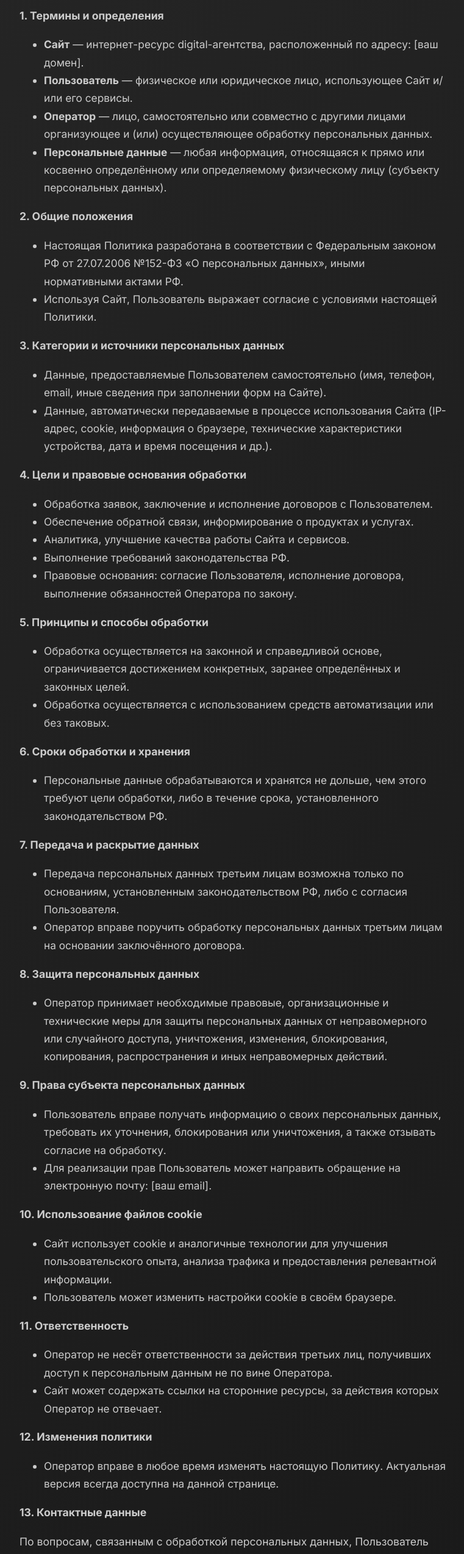
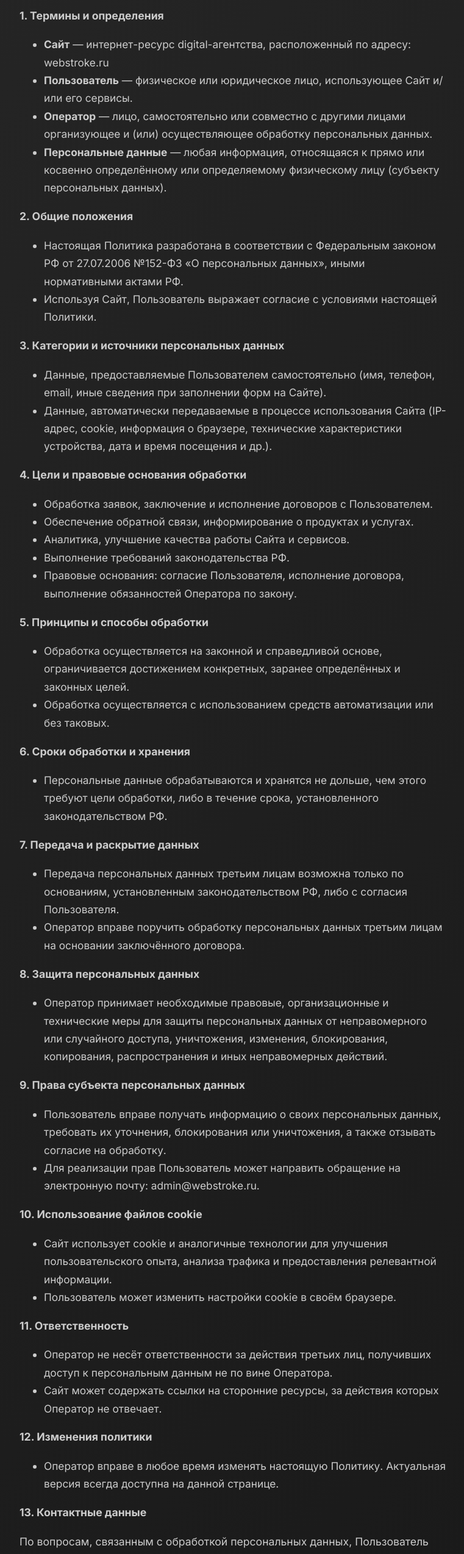
Before and after one commit to Dveyn/web_stroke, a Next.js app: page /privacy-policy in a window 1280 px wide. Shown: the part 234-2783 px from the top of the page at 61% size, without its empty margins (258-1019 px from the left). Built offline with nearby package versions, Linux system fonts and the light colour scheme.

Commit message:
fix policy

```diff
--- a/src/app/cookies-policy/page.js
+++ b/src/app/cookies-policy/page.js
@@ -53,7 +53,7 @@ export default function CookiesPolicy() {
           <li>Оператор вправе в любое время изменять настоящую Политику. Актуальная версия всегда доступна на данной странице.</li>
         </ul>
         <p><b>11. Контактные данные</b></p>
-        <p>По вопросам, связанным с использованием cookies, Пользователь может обратиться по адресу электронной почты: [ваш email].</p>
+        <p>По вопросам, связанным с использованием cookies, Пользователь может обратиться по адресу электронной почты: admin@webstroke.ru.</p>
         <p style={{marginTop:'2em',fontSize:'0.98em',color:'#888'}}>Последнее обновление: 2025</p>
         <p style={{marginTop:'1em',fontSize:'0.95em',color:'#888'}}>Политика составлена с учётом требований ФЗ «О персональных данных» №152-ФЗ, ФЗ «Об информации, информационных технологиях и о защите информации» №149-ФЗ, ГК РФ и иных нормативных актов.</p>
       </section>
--- a/src/app/privacy-policy/page.js
+++ b/src/app/privacy-policy/page.js
@@ -5,7 +5,7 @@ export default function PrivacyPolicy() {
       <section style={{color:'#ccc',fontSize:'1.08rem',lineHeight:1.7}}>
         <p><b>1. Термины и определения</b></p>
         <ul>
-          <li><b>Сайт</b> — интернет-ресурс digital-агентства, расположенный по адресу: [ваш домен].</li>
+          <li><b>Сайт</b> — интернет-ресурс digital-агентства, расположенный по адресу: webstroke.ru</li>
           <li><b>Пользователь</b> — физическое или юридическое лицо, использующее Сайт и/или его сервисы.</li>
           <li><b>Оператор</b> — лицо, самостоятельно или совместно с другими лицами организующее и (или) осуществляющее обработку персональных данных.</li>
           <li><b>Персональные данные</b> — любая информация, относящаяся к прямо или косвенно определённому или определяемому физическому лицу (субъекту персональных данных).</li>
@@ -49,7 +49,7 @@ export default function PrivacyPolicy() {
         <p><b>9. Права субъекта персональных данных</b></p>
         <ul>
           <li>Пользователь вправе получать информацию о своих персональных данных, требовать их уточнения, блокирования или уничтожения, а также отзывать согласие на обработку.</li>
-          <li>Для реализации прав Пользователь может направить обращение на электронную почту: [ваш email].</li>
+          <li>Для реализации прав Пользователь может направить обращение на электронную почту: admin@webstroke.ru.</li>
         </ul>
         <p><b>10. Использование файлов cookie</b></p>
         <ul>
@@ -66,7 +66,7 @@ export default function PrivacyPolicy() {
           <li>Оператор вправе в любое время изменять настоящую Политику. Актуальная версия всегда доступна на данной странице.</li>
         </ul>
         <p><b>13. Контактные данные</b></p>
-        <p>По вопросам, связанным с обработкой персональных данных, Пользователь может обратиться по адресу электронной почты: [ваш email].</p>
+        <p>По вопросам, связанным с обработкой персональных данных, Пользователь может обратиться по адресу электронной почты: admin@webstroke.ru.</p>
         <p style={{marginTop:'2em',fontSize:'0.98em',color:'#888'}}>Последнее обновление: 2025</p>
         <p style={{marginTop:'1em',fontSize:'0.95em',color:'#888'}}>Политика составлена с учётом требований ФЗ «О персональных данных» №152-ФЗ, ФЗ «Об информации, информационных технологиях и о защите информации» №149-ФЗ, ГК РФ и иных нормативных актов.</p>
       </section>
--- a/src/app/terms-of-use/page.js
+++ b/src/app/terms-of-use/page.js
@@ -5,7 +5,7 @@ export default function TermsOfUse() {
       <section style={{color:'#ccc',fontSize:'1.08rem',lineHeight:1.7}}>
         <p><b>1. Термины и определения</b></p>
         <ul>
-          <li><b>Сайт</b> — интернет-ресурс digital-агентства, расположенный по адресу: [ваш домен].</li>
+          <li><b>Сайт</b> — интернет-ресурс digital-агентства, расположенный по адресу: webstroke.ru.</li>
           <li><b>Администрация</b> — уполномоченные сотрудники или представители владельца Сайта.</li>
           <li><b>Пользователь</b> — физическое или юридическое лицо, использующее Сайт и/или его сервисы.</li>
         </ul>
@@ -52,7 +52,7 @@ export default function TermsOfUse() {
           <li>Администрация вправе в любое время изменять условия Соглашения. Актуальная версия всегда доступна на данной странице.</li>
         </ul>
         <p><b>12. Контактные данные</b></p>
-        <p>По вопросам, связанным с использованием Сайта, Пользователь может обратиться по адресу электронной почты: [ваш email].</p>
+        <p>По вопросам, связанным с использованием Сайта, Пользователь может обратиться по адресу электронной почты: admin@webstroke.ru.</p>
         <p style={{marginTop:'2em',fontSize:'0.98em',color:'#888'}}>Последнее обновление: 2025</p>
         <p style={{marginTop:'1em',fontSize:'0.95em',color:'#888'}}>Соглашение составлено с учётом требований ГК РФ, ФЗ «О персональных данных» №152-ФЗ, ФЗ «Об информации, информационных технологиях и о защите информации» №149-ФЗ и иных нормативных актов.</p>
       </section>
```
